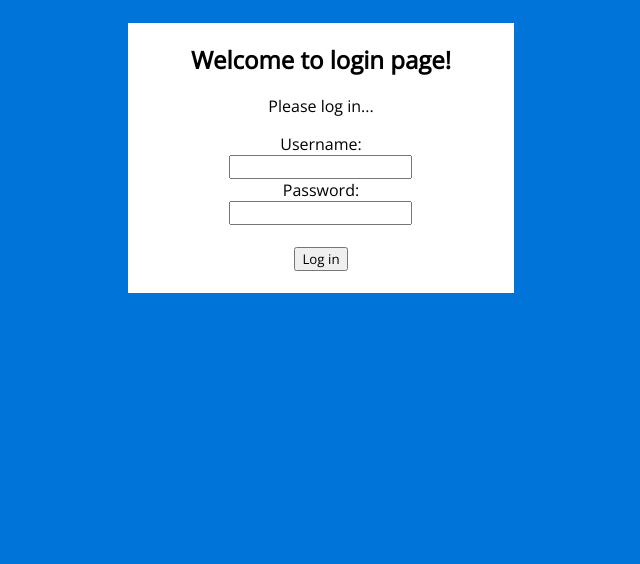
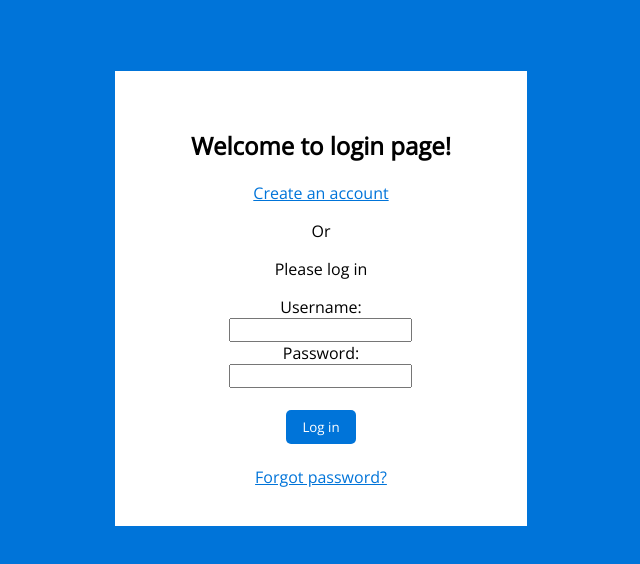
Before and after one commit to matbcvo/wad20-hw1, a plain HTML site: page login.html in a window 1280 px wide. Shown: the whole page, without its empty margins (319-959 px from the left). Drawn offline with nearby package versions, Linux system fonts and the light colour scheme.

Commit message:
Submit style and some links

```diff
--- a/css/login.css
+++ b/css/login.css
@@ -10,13 +10,35 @@ body {
     display: flex;
     justify-content: center;
     align-items: center;
-    height: 300px;
+    /*height: 300px;
+
+     */
+    align-content: center;
+    padding-top: 5%;
 }
 
 .flex-container > div {
     background-color: white;
     color: black;
     text-align: center;
-    padding-left: 5%;
-    padding-right: 5%;
+
+    padding-left: 6%;
+    padding-right: 6%;
+    padding-bottom: 3%;
+    padding-top: 3%;
 }
+a{
+    color:#0074D9;
+    padding: 5%;
+    text-decoration: underline;
+}
+a:hover{
+    color:red;
+}
+input[type=submit]{
+    padding: 8px 16px;
+    background-color:#0074D9;
+    color:white;
+    border:none;
+    border-radius: 5px;
+}
--- a/login.html
+++ b/login.html
@@ -13,7 +13,9 @@
         <div class="flex-container">
             <div>
                 <h1>Welcome to login page!</h1>
-                <p>Please log in...</p>
+                <a>Create an account</a>
+                <p>Or</p>
+                <p>Please log in</p>
                 <form action="index.html">
                     <label for="username">Username:</label><br />
                     <input type="text" id="username"><br />
@@ -22,6 +24,7 @@
                     <input type="submit" value="Log in">
                 </form>
                 <br />
+                <a>Forgot password?</a>
             </div>
         </div>
     </section>
```
